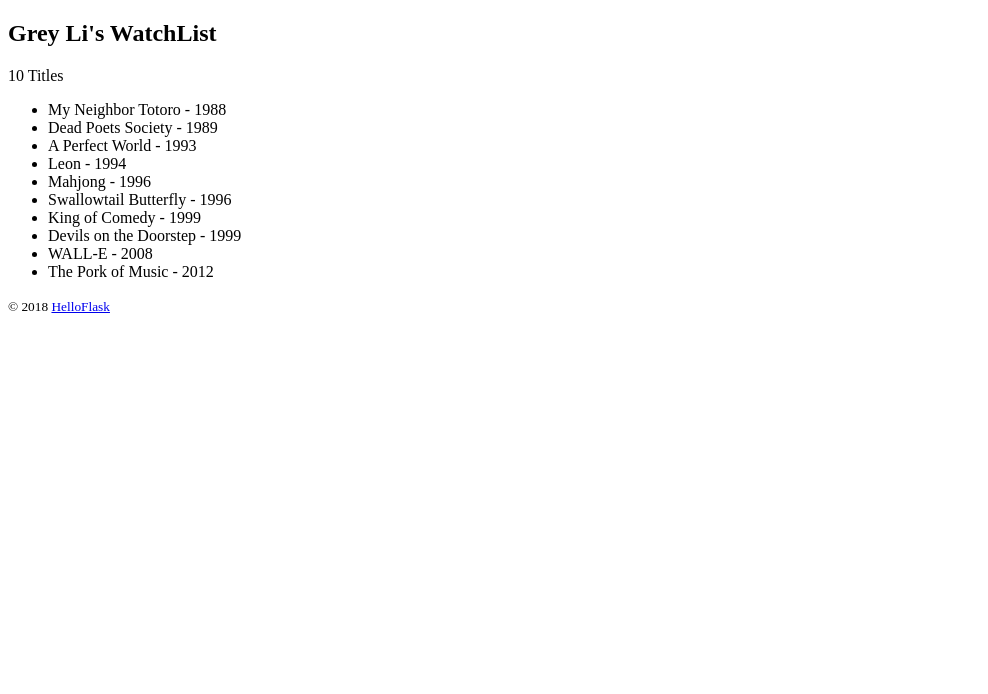
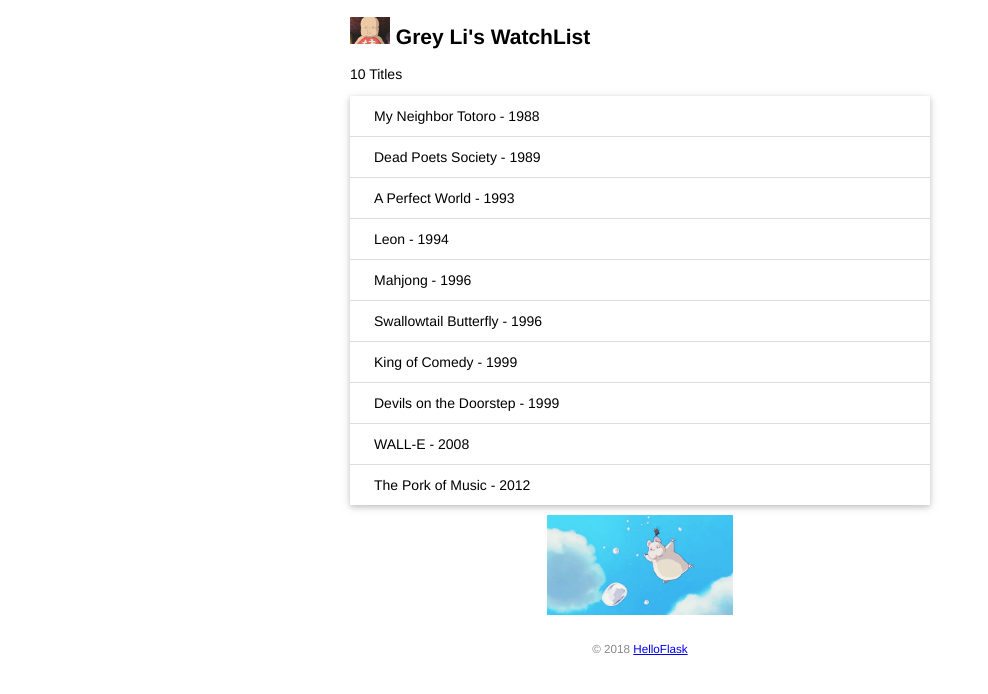
Before and after one commit to esbqjl/watchlist, a Flask app: page / in a window 1280 px wide. Shown: the top 694 px of the page, without its empty margins (0-988 px from the left). Run offline with Flask 3, Linux system fonts and the light colour scheme.

Commit message:
Add static files

```diff
--- /dev/null
+++ b/static/style.css
@@ -0,0 +1,48 @@
+/* 页面整体 */
+body {
+    margin: auto;
+    max-width: 580px;
+    font-size: 14px;
+    font-family: Helvetica, Arial, sans-serif;
+}
+
+/* 页脚 */
+footer {
+    color: #888;
+    margin-top: 15px;
+    text-align: center;
+    padding: 10px;
+}
+
+/* 头像 */
+.avatar {
+    width: 40px;
+}
+
+/* 电影列表 */
+.movie-list {
+    list-style-type: none;
+    padding: 0;
+    margin-bottom: 10px;
+    box-shadow: 0 2px 5px 0 rgba(0, 0, 0, 0.16), 0 2px 10px 0 rgba(0, 0, 0, 0.12);
+}
+
+.movie-list li {
+    padding: 12px 24px;
+    border-bottom: 1px solid #ddd;
+}
+
+.movie-list li:last-child {
+    border-bottom:none;
+}
+
+.movie-list li:hover {
+    background-color: #f8f9fa;
+}
+
+/* 龙猫图片 */
+.fatmouse {
+    display: block;
+    margin: 0 auto;
+    height: 100px;
+}
--- a/templates/index.html
+++ b/templates/index.html
@@ -1,18 +1,24 @@
 <!DOCTYPE html>
 <html lang="en">
 <head>
+    <link rel="icon" href="{{url_for('static',filename='icon.png')}}"></link>
+    <link rel="stylesheet" href="{{url_for('static',filename='style.css')}}">
     <meta charset="utf-8">
     <title>{{name}}'s WatchList</title>
 </head>
 <body>
-    <h2>{{name}}'s WatchList</h2>
+    <h2>
+        <img alt="Avatar" class="avatar" src="{{url_for('static',filename='images/avatar.jpg')}}">
+        {{name}}'s WatchList
+    </h2>
     {# use length filter to get length of variable movies #}
     <p>{{movies|length}} Titles</p>
-    <ul>
+    <ul class="movie-list">
         {%for movie in movies %}
         <li>{{movie.title}} - {{movie.year}}</li> {# same as movie['title'] #}
         {%endfor%}
     </ul>
+    <img alt="flying mouse" class="fatmouse" src="{{url_for('static',filename='images/fatmouse.gif')}}">
     <footer>
         <small>&copy; 2018 <a href="http://helloflask.com/book/3">HelloFlask</a></small>
     </footer>
```
Also changed, not shown: static/icon.png (added), static/images/avatar.jpg (added), static/images/fatmouse.gif (added), static/lab_gpu.jpg (added).
